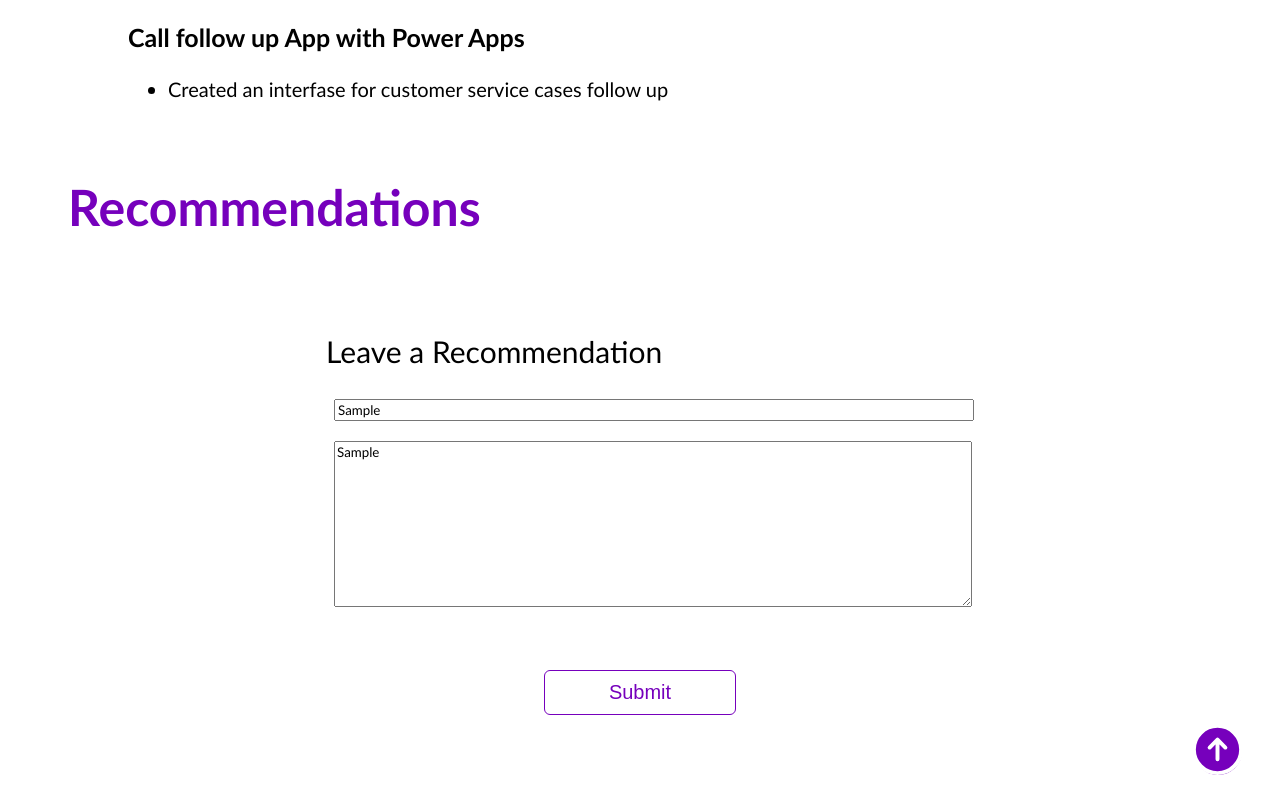
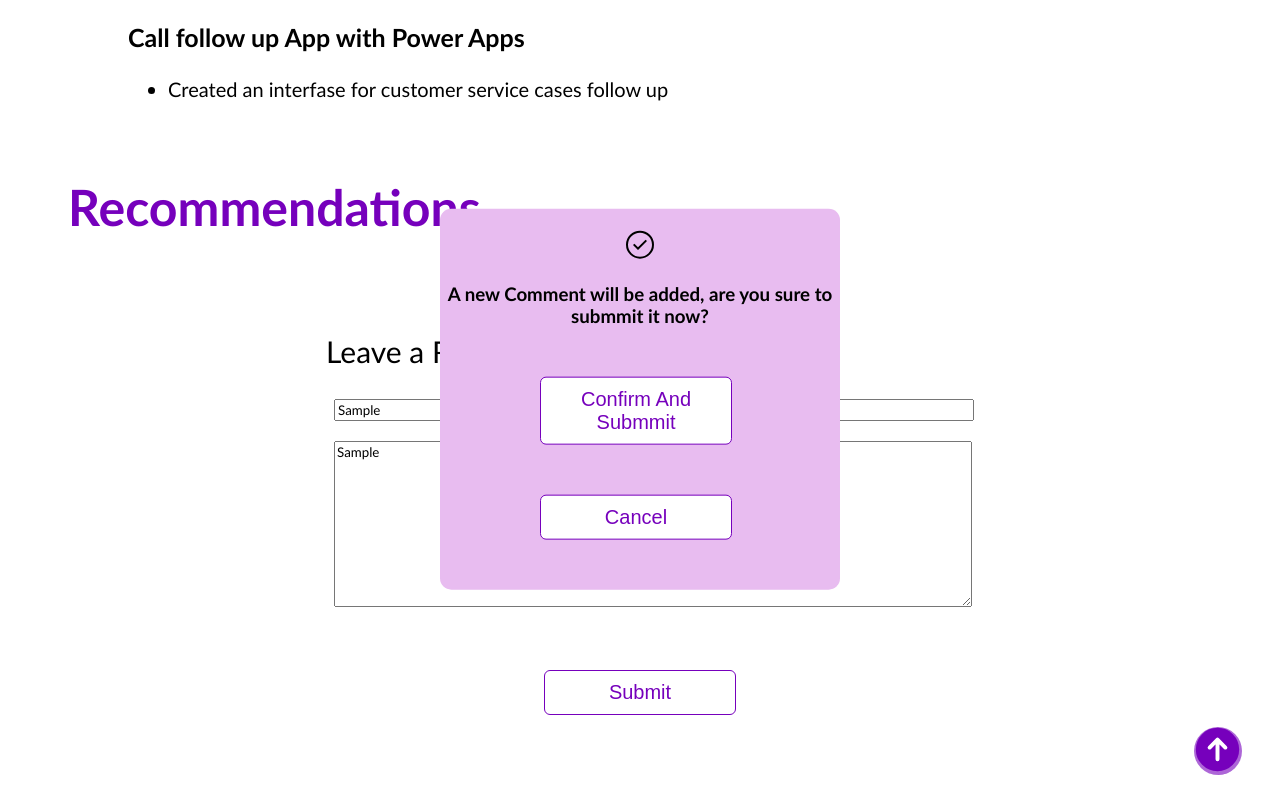
Before and after one commit to skala2301/c_resume, a plain HTML site: page index.html in a window 1280 px wide. Both pictures are taken after typing "Sample", "Sample" into the empty fields and a click on the button "Submit". Shown: the part 2088-2887 px from the top of the page. Drawn offline with Linux system fonts and the light colour scheme.

Commit message:
Update index.html
Changed to add js modules

```diff
--- a/index.html
+++ b/index.html
@@ -4,9 +4,10 @@
     <title>Carlos Iglesias - Portfolio</title>
     <link rel="stylesheet" href="./style.css"/>
     <script src="./script.js" type="module"></script>
+    <link rel="shortcut icon" href="#"/>
+
   </head>
-  <body onload="load_comments()">
-    <!-- Navigation Bar -->
+  <body>
     <nav>
       <div id="home">
         <div class="profile_name">
@@ -28,8 +29,6 @@
           <a class="topmenu" href="#projects">Projects</a>
           <a class="topmenu" href="#recommendations">Recommendations</a>
 
-          <!-- Add the links for Skills, Projects and Recommendation here -->
-
         </div>
       </div>
     </nav>
@@ -42,7 +41,7 @@
 
       <div>
           <h1>
-            Hi, I'm Carlos Iglesias! <img src="https://twemoji.maxcdn.com/2/72x72/1f44b.png" width="60px"/>
+            Hi, I'm Carlos Iglesias!
           </h1>
           <p>
             I am a Mechatronic engineer with 3 years experience in drone (UAV) mantainance and repair.
@@ -147,6 +146,8 @@
 
       </div>
     </section>
+    <!-- <embed type="text/html" src="comment.html" height="400"> -->
+
 
     <!-- Recommendation Form -->
     <section id="contact">
@@ -156,26 +157,38 @@
           <input type="text" placeholder="Name (Optional)" id="new_recommendation_title"> <br/>
           <textarea id="new_recommendation" cols="500" rows="10" placeholder="Message"></textarea>
           <div class="flex_center">
-            <button id="recommend_btn" onclick="addRecommendation()">Submit</button>
+            <button id="recommend_btn" >Submit</button><!--onclick="addRecommendation()"-->
           </div>
         </fieldset>
+
+
       </div>
     </section>
 
     <div class="iconbutton">
       <a href="#home">
         <svg xmlns="http://www.w3.org/2000/svg" fill="none" viewBox="0 0 24 24" stroke-width="1.5" stroke="white" width="63px">
-          <path stroke-linecap="round" stroke-linejoin="round" d="M15 11.25l-3-3m0 0l-3 3m3-3v7.5M21 12a9 9 0 11-18 0 9 9 0 0118 0z" />
+          <path stroke-linecap="round" stroke-linejoin="round" \
+          d="  M 15,11.25
+              l -3,-3
+              l -3,3
+              m 3,-3
+              v 7.5
+              " />
+          <path stroke-linecap="round" stroke-linejoin="round" stroke="hsla(0, 100%, 100%, 0.4)"\
+          d="  M 21 12
+                a 9 9 0 11-18 0 9 9 0 0118 0
+              " />
         </svg>
-        <!--Add the code here for the logo to appear and the icon to be actionable-->
       </a>
     </div>
 
     <div class="popup" id="popup" class="flex_center">
       <img src="html_finalprojimages/checkmark--outline.svg"/>
-      <h3>A new Comment will be added, are you sure to submmit it now?<!-- Add appropriate text here--></h3>
-      <button onclick="showPopup(false, true)">Confirm And Submmit</button>
-      <button onclick="showPopup(false, false)">Cancel</button>
+      <h3>A new Comment will be added, are you sure to submmit it now?</h3>
+      <button id="confirm_btn">Confirm And Submmit</button><!--onclick="showPopup(false, true)"-->
+      <button id="cancel_btn">Cancel</button><!--onclick="showPopup(false, false)"-->
     </div>
+    <script src="my_module.mjs" type="module"> </script>
   </body>
 </html>
```
